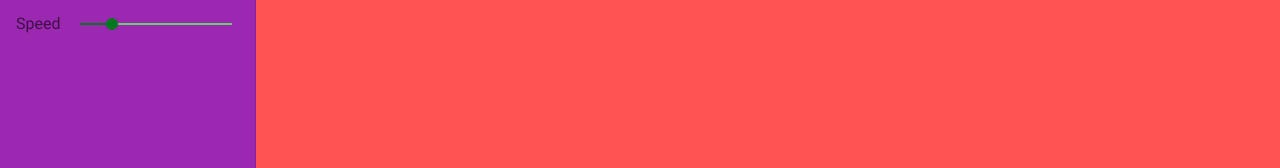
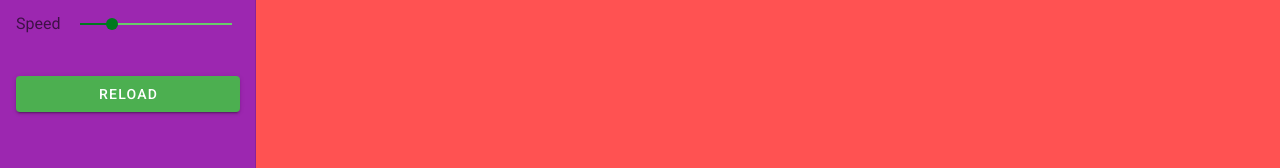
Before and after one commit to isanch14/pong, a Vue app: page / in a window 1280 px wide. Shown: the part 515-683 px from the top of the page. Built offline with nearby package versions, Linux system fonts and the light colour scheme.

Commit message:
Final Touches

```diff
--- a/src/App.vue
+++ b/src/App.vue
@@ -43,6 +43,9 @@
           <v-slider v-model="$store.state.paddleSpeed" label="Speed" color="success darken-2" track-color="success lighten-1" thumb-label max="200" min="10"></v-slider>
         </v-list-item>
       </v-list>
+      <v-list-item>
+        <v-btn block color="success" @click="$router.go(0)">Reload</v-btn>
+      </v-list-item>
     </v-navigation-drawer>
     <v-content class="error noOverflow">
       <router-view />
--- a/src/views/Home.vue
+++ b/src/views/Home.vue
@@ -26,8 +26,13 @@ export default {
       if (this.$store.state.xBall < this.$store.state.diameter / 2 || this.$store.state.xBall > s.width - this.$store.state.diameter / 2) {
         this.$store.state.xBallChange *= -1
       }
-      if (this.$store.state.yBall < this.$store.state.diameter / 2 || this.$store.state.yBall > s.height - this.$store.state.diameter / 2) {
+       if (this.$store.state.yBall < this.$store.state.diameter / 2) {
         this.$store.state.yBallChange *= -1
+      }
+      if (this.$store.state.yBall > s.height - this.$store.state.diameter / 2) {
+        s.textSize(96)
+        s.text('GAME OVER', s.width / 2 - 300, s.height / 2 - 48)
+        s.noLoop()
       }
       if (!this.$store.state.started) {
         this.$store.state.xPaddle = s.width / 2 - this.$store.state.paddleWidth / 2
```
